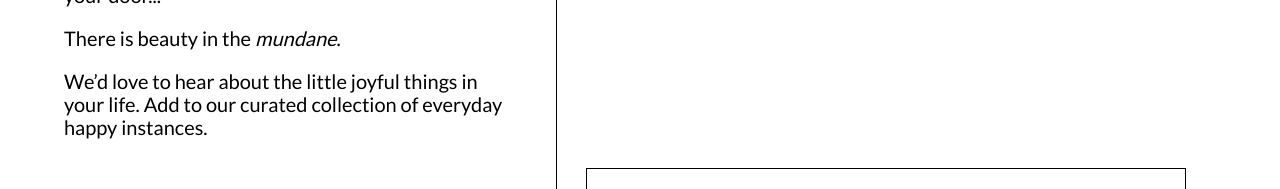
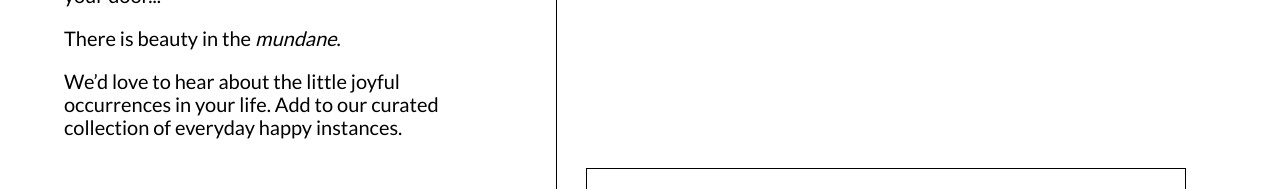
Before and after one commit to ndoubleuu/museum-of-the-mundane, a React (Create React App) app: page / in a window 1280 px wide. Shown: the part 681-870 px from the top of the page. Built offline with nearby package versions, Linux system fonts and the light colour scheme; no server answers; the database is empty.

Commit message:
wording fix in Description

```diff
--- a/src/components/Description.js
+++ b/src/components/Description.js
@@ -3,7 +3,7 @@ const Description = () => {
         <div className="description">
             <p>From the smell of freshly brewed coffee in the morning, to the wildflowers blooming right outside your door...</p>
             <p>There is beauty in the <span>mundane</span>.</p>
-            <p>We’d love to hear about the little joyful things in your life. Add to our curated collection of everyday happy instances.</p>
+            <p>We’d love to hear about the little joyful occurrences in your life. Add to our curated collection of everyday happy instances.</p>
         </div>
     )
 }
```
